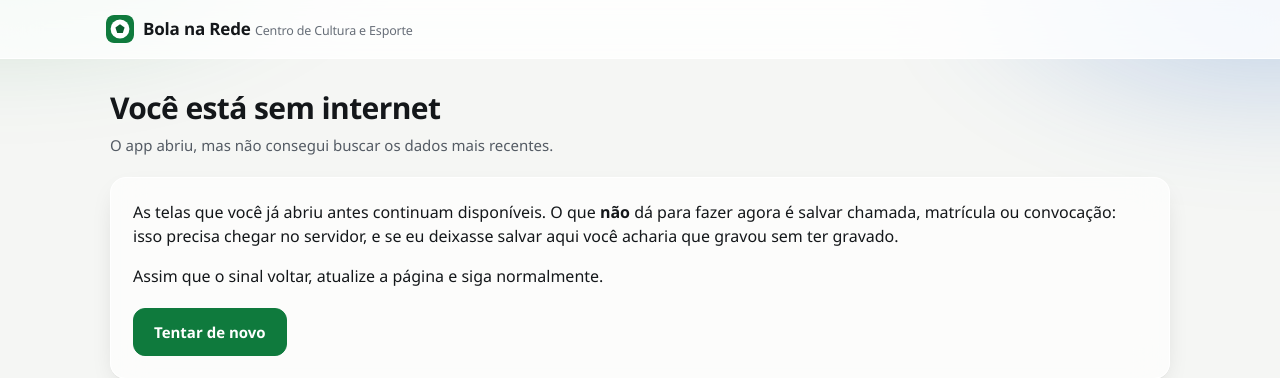
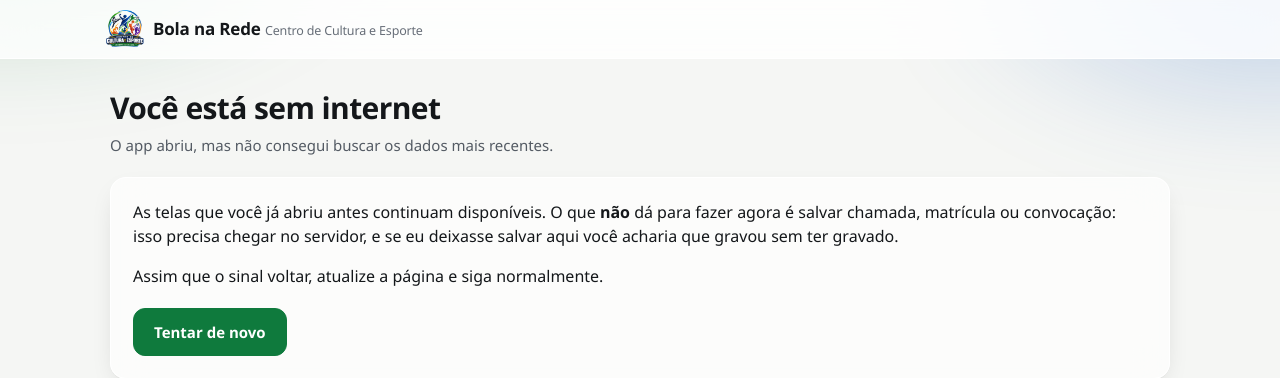
Before and after one commit to Samuel-Dev-Jr/bola-na-rede, a Flask app: page /offline in a window 1280 px wide. Shown: the top 378 px of the page. Run offline with Flask 3, Linux system fonts and the light colour scheme.

Commit message:
A logo também no cabeçalho e no favicon
Eu tinha deixado o brasão só na tela de entrar, com o argumento de que a 28px
ele vira mancha. O argumento estava certo sobre os 28px e errado sobre a
conclusão: em vez de não usar a logo, era pra dar tamanho a ela.

A marca do cabeçalho foi de 28 para 38px. É o teto: o .topo__interno tem 58px
de altura mínima e o .marca reserva 10px de respiro em cima e embaixo, então
38 + 20 = 58 e a barra não cresce nem um pixel — conferido, continua 58.

A 38px o texto de dentro do brasão continua ilegível, e tudo bem: nesse tamanho
o que se pede de uma marca é ser reconhecida, não lida. Quem quiser ler abre a
tela de entrar, onde ela está a 152px.

Tentei antes recortar só o emblema, sem a faixa de texto, imaginando que ele
leria melhor pequeno. Não lê: como a faixa é a base em que o arco se apoia,
recortar deixa uma cúpula de fundo reto, que parece imagem cortada por engano.
O brasão inteiro é a forma certa.

Dois arquivos novos em vez de reaproveitar o logo.png de 640px:

  marca.png     128px,  37 KB   cabeçalho, em toda página
  favicon.png    64px,  11 KB   aba do navegador
  logo.png      640px, 524 KB   só na tela de entrar

Reaproveitar o de 640 custaria meio mega por tela carregada. Este sistema é
usado no celular à beira do campo, onde o sinal é ruim — meio mega por página
é o tipo de decisão preguiçosa que faz alguém desistir de abrir o app.

O border-radius do .marca__escudo saiu junto: ele existia porque o ícone antigo
era um quadrado verde. O brasão tem contorno próprio e fundo transparente.

Conferido: WCAG AA nas 17 telas, nenhum estouro horizontal, 102 rotas sem erro.

```diff
--- a/sistema/static/estilo.css
+++ b/sistema/static/estilo.css
@@ -151,11 +151,17 @@ a { color: var(--verde); }
   padding: 10px 0;
 }
 
+/* 38px, e não os 28 de antes. O brasão do Centro tem cinco esportes dentro; a
+   28px ele era uma mancha. 38 é o teto: o .topo__interno tem 58px de altura
+   mínima e o .marca reserva 10px de respiro em cima e embaixo — 38 + 20 = 58,
+   então a barra não cresce.
+   Sem border-radius: o arredondamento existia pro ícone antigo, que era um
+   quadrado verde. O brasão tem contorno próprio e fundo transparente. */
 .marca__escudo {
-  width: 28px;
-  height: 28px;
+  width: 38px;
+  height: 38px;
   flex: none;
-  border-radius: 8px;
+  object-fit: contain;
 }
 
 .marca__local {
--- a/sistema/templates/base.html
+++ b/sistema/templates/base.html
@@ -14,7 +14,7 @@
   <meta name="apple-mobile-web-app-title" content="Bola na Rede">
   <meta name="description" content="Gestão das atividades do Centro de Cultura e Esporte do Jardim Elizabete.">
 
-  <link rel="icon" href="{{ url_for('static', filename='icone.svg') }}" type="image/svg+xml">
+  <link rel="icon" href="{{ url_for('static', filename='favicon.png') }}" type="image/png">
   <link rel="apple-touch-icon" href="{{ url_for('static', filename='icone-180.png') }}">
   <link rel="stylesheet" href="{{ url_for('static', filename='estilo.css') }}">
 
@@ -33,7 +33,12 @@
 <header class="topo">
   <div class="topo__interno">
     <a class="marca" href="{{ url_for('centro') }}">
-      <img class="marca__escudo" src="{{ url_for('static', filename='icone.svg') }}" alt="">
+      {# marca.png e não logo.png: é a mesma imagem, gerada a 128px em vez de
+         640. O cabeçalho aparece em TODA página, e o arquivo grande custaria
+         meio mega por tela num sistema que é usado no celular à beira do campo.
+         O de 640 fica só na tela de entrar, onde ele aparece uma vez. #}
+      <img class="marca__escudo" src="{{ url_for('static', filename='marca.png') }}"
+           alt="" width="128" height="128">
       <span>
         Bola na Rede
         <span class="marca__local">
```
Also changed, not shown: sistema/static/favicon.png (added), sistema/static/marca.png (added).
